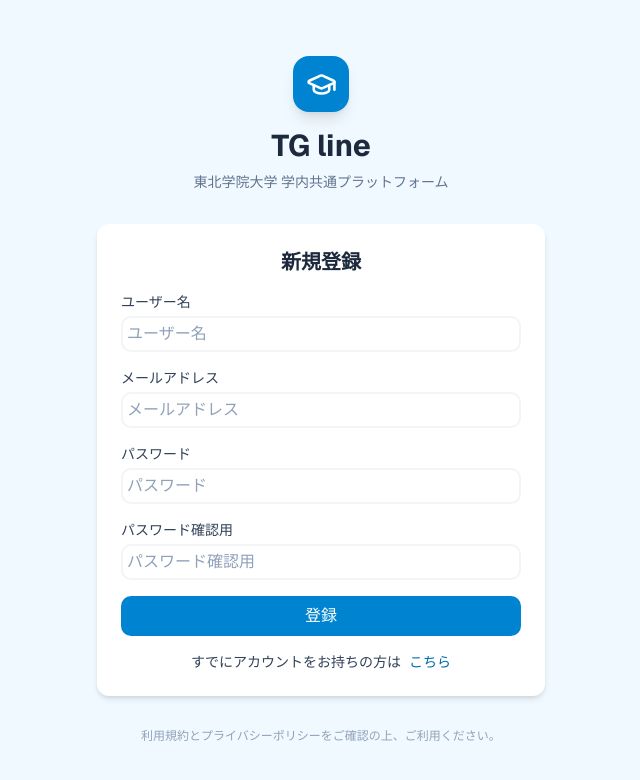
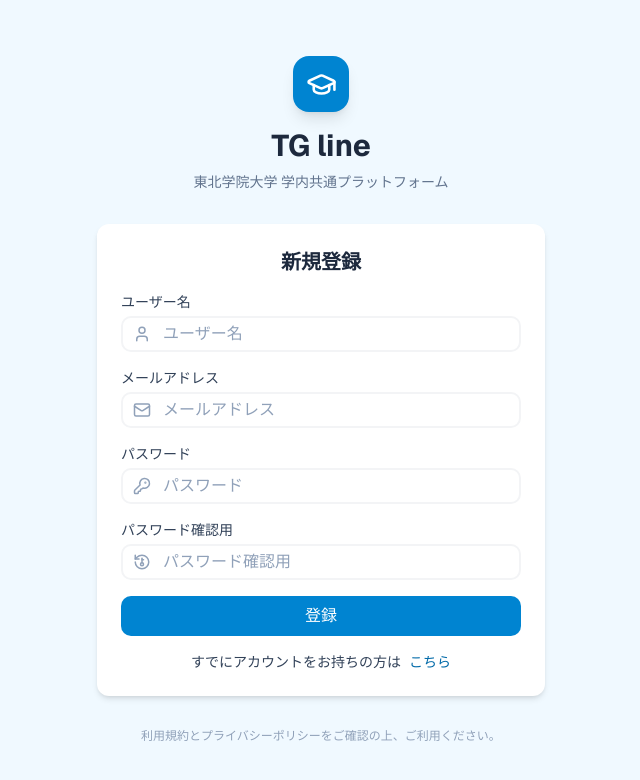
Before and after one commit to TGU-Devs/TGline, a Next.js app in the folder frontend/: page /register in a window 1280 px wide. Shown: the top 780 px of the page, without its empty margins (319-959 px from the left). Built offline with nearby package versions, Linux system fonts and the light colour scheme.

Commit message:
入力欄にアイコンの追加

```diff
--- a/frontend/src/components/features/auth/AuthForm.tsx
+++ b/frontend/src/components/features/auth/AuthForm.tsx
@@ -2,8 +2,11 @@
 
 import { useState, FormEvent } from "react";
 import { useRouter } from "next/navigation";
+
 import Link from "next/link";
 import FormItem from "./FormItem";
+
+import { User, Mail, KeyRound, RotateCcwKey } from "lucide-react";
 
 type AuthFormProps = {
     isRegister: boolean;
@@ -28,6 +31,7 @@
     id: keyof FormValues;
     label: string;
     type: "email" | "password";
+    icon: React.ComponentType;
 };
 
 const formItem: FormItemType[] = [
@@ -35,11 +39,13 @@
         id: "email",
         label: "メールアドレス",
         type: "email",
+        icon: Mail,
     },
     {
         id: "password",
         label: "パスワード",
         type: "password",
+        icon: KeyRound,
     },
 ];
 
@@ -174,14 +180,19 @@
                 {isRegister && (
                     <div className="flex flex-col">
                         <label htmlFor="username" className="font-medium text-sm text-slate-700 mb-1">ユーザー名</label>
+                        <div className="relative">
+                            <div className="absolute left-3 top-1/2 -translate-y-1/2 text-slate-400">
+                                <User size={18} />
+                            </div>
                         <input
                             type="text"
                             name="username"
                             placeholder="ユーザー名"
                             value={formValues.username}
                             onChange={(e) => onchangeHandler(e)}
-                            className="border-solid border-2 border-gray-100 rounded-md p-1 placeholder:text-slate-400"
+                            className="border-solid border-2 border-gray-100 rounded-md p-1 pl-10 w-full placeholder:text-slate-400"
                         />
+                        </div>
                         {formErrors.username && <p className="text-red-500 text-sm mt-1">{formErrors.username}</p>}
                     </div>
                 )}
@@ -190,6 +201,7 @@
                         key={item.id}
                         item={item}
                         value={formValues[item.id]}
+                        icon={item.icon}
                         onchangeHandler={onchangeHandler}
                         error={formErrors[item.id]}
                     />
@@ -199,14 +211,19 @@
                         <label htmlFor="confirmPassword" className="font-medium text-sm text-slate-700 mb-1">
                             パスワード確認用
                         </label>
+                        <div className="relative">
+                            <div className="absolute left-3 top-1/2 -translate-y-1/2 text-slate-400">
+                                <RotateCcwKey size={18} />
+                            </div>
                         <input
                             type="password"
                             name="confirmPassword"
                             placeholder="パスワード確認用"
                             value={formValues.confirmPassword}
                             onChange={(e) => onchangeHandler(e)}
-                            className="border-solid border-2 border-gray-100 rounded-md p-1 placeholder:text-slate-400"
+                            className="border-solid border-2 border-gray-100 rounded-md p-1 pl-10 w-full placeholder:text-slate-400"
                         />
+                        </div>
                         {formErrors.confirmPassword && (
                             <p className="text-red-500 text-sm mt-1">{formErrors.confirmPassword}</p>
                         )}
--- a/frontend/src/components/features/auth/FormItem.tsx
+++ b/frontend/src/components/features/auth/FormItem.tsx
@@ -3,22 +3,39 @@
 type FormItemProps = {
     item: FormItemType;
     value: string;
+    icon: React.ComponentType<{ size?: number }>;
     onchangeHandler: (e: React.ChangeEvent<HTMLInputElement>) => void;
     error?: string;
 };
 
-const FormItem = ({ item, value, onchangeHandler, error }: FormItemProps) => {
+const FormItem = ({
+    item,
+    value,
+    icon: Icon,
+    onchangeHandler,
+    error,
+}: FormItemProps) => {
     return (
         <div className="flex flex-col">
-            <label htmlFor={item.id} className="font-medium text-sm text-slate-700 mb-1">{item.label}</label>
+            <label
+                htmlFor={item.id}
+                className="font-medium text-sm text-slate-700 mb-1"
+            >
+                {item.label}
+            </label>
+            <div className="relative">
+                <div className="absolute left-3 top-1/2 -translate-y-1/2 text-slate-400">
+                    <Icon size={18}/>
+                </div>
                 <input
                     type={item.type}
                     placeholder={item.label}
                     name={item.id}
                     value={value}
                     onChange={(e) => onchangeHandler(e)}
-                className="border-solid border-2 border-gray-100 rounded-md p-1 placeholder:text-slate-400"
+                    className="border-solid border-2 border-gray-100 rounded-md p-1 pl-10 w-full placeholder:text-slate-400"
                 />
+            </div>
             {error && <p className="text-red-500 text-sm mt-1">{error}</p>}
         </div>
     );
```
Lines whose indentation alone changed are shown as unchanged.
